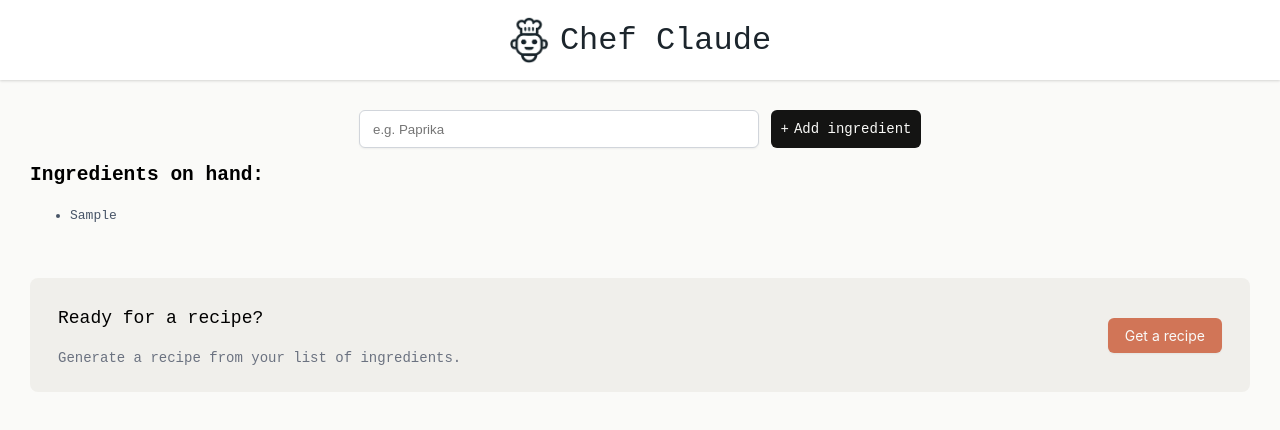
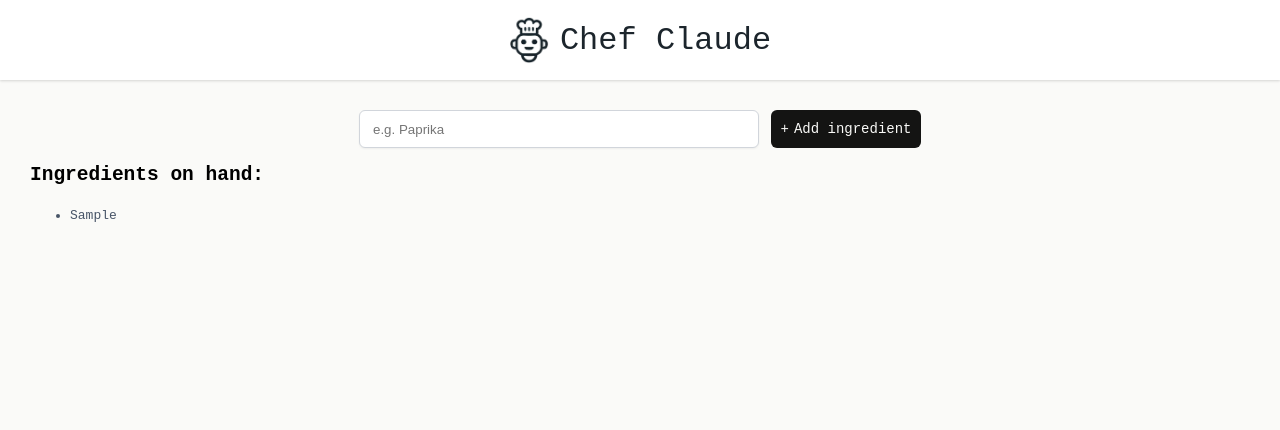
Before and after one commit to berkcantelseren/chef-claude, a React (Vite) app: page / in a window 1280 px wide. Both pictures are taken after typing "Sample" into the empty fields and a click on the button "Add ingredient". Shown: the top 430 px of the page. Built offline with nearby package versions, Linux system fonts and the light colour scheme.

Commit message:
add condition for ready for recipe section to show

```diff
--- a/src/components/Main.jsx
+++ b/src/components/Main.jsx
@@ -31,13 +31,15 @@ export default function Main() {
           <ul className="ingredients-list" aria-live="polite">
             {ingredientsListItems}
           </ul>
-          <div className="get-recipe-container">
-            <div>
-              <h3>Ready for a recipe?</h3>
-              <p>Generate a recipe from your list of ingredients.</p>
+          {ingredients.length > 3 && (
+            <div className="get-recipe-container fade-in">
+              <div>
+                <h3>Ready for a recipe?</h3>
+                <p>Generate a recipe from your list of ingredients.</p>
+              </div>
+              <button>Get a recipe</button>
             </div>
-            <button>Get a recipe</button>
-          </div>
+          )}
         </section>
       )}
     </main>
```
